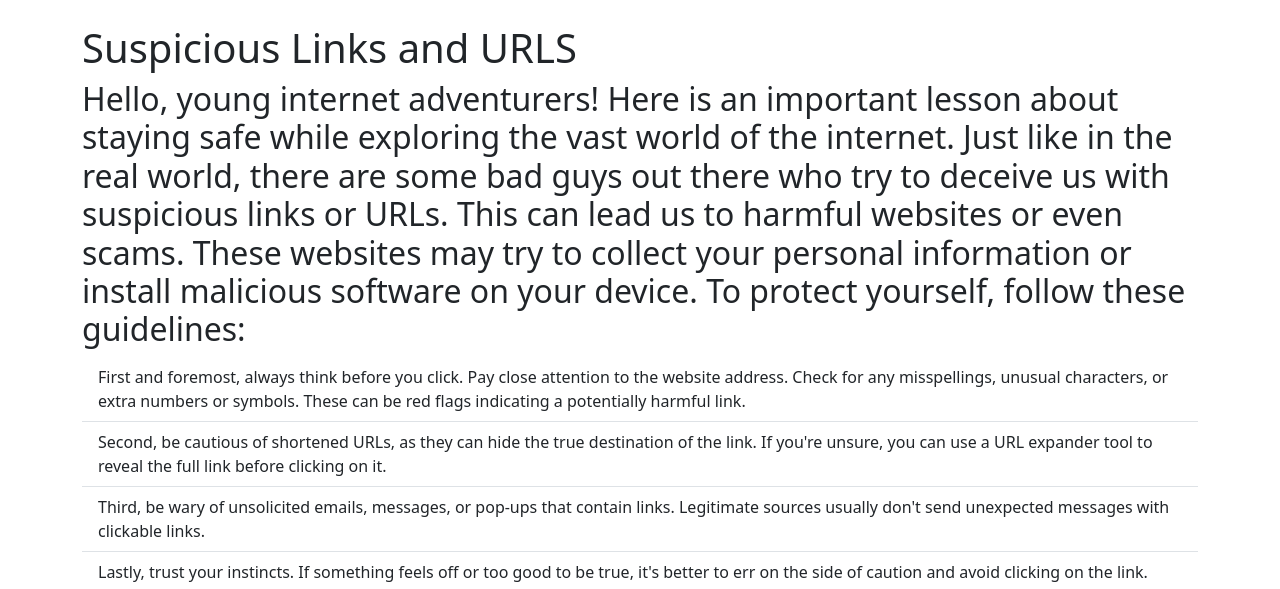
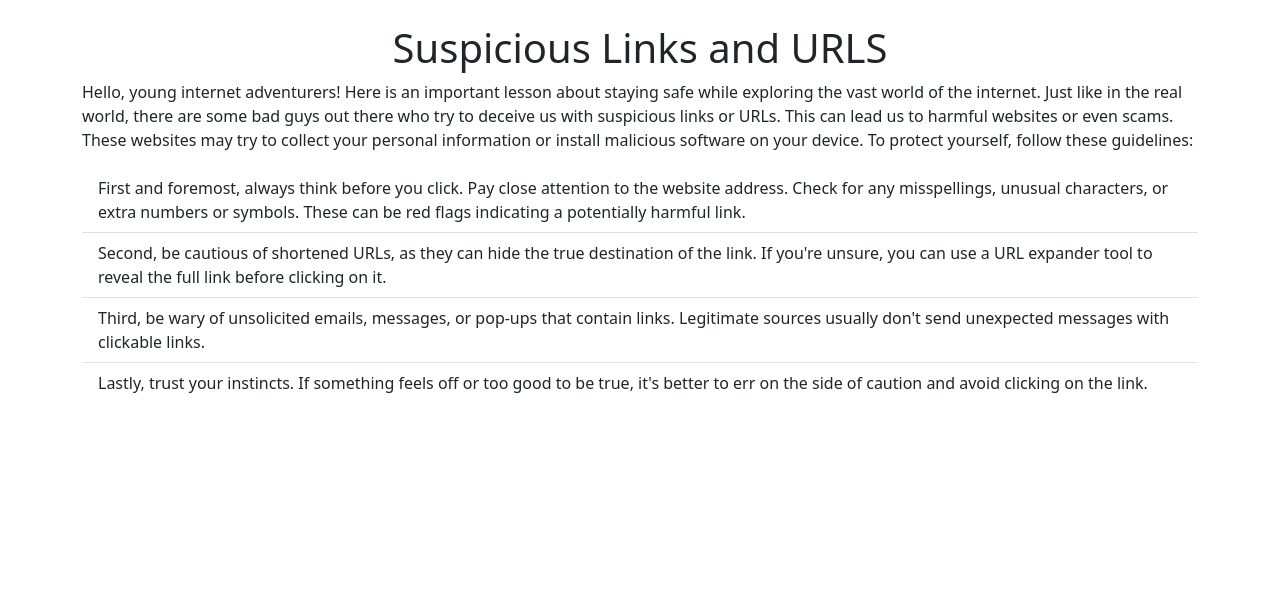
Before and after one commit to katrinars/AiDUCATION, a Flask app: page /links in a window 1280 px wide. Shown: the part 102-691 px from the top of the page. Run offline with Flask 3, Linux system fonts and the light colour scheme.

Commit message:
center h1 title info pages

```diff
--- a/templates/base.html
+++ b/templates/base.html
@@ -39,7 +39,6 @@
     <link href="https://cdn.jsdelivr.net/npm/bootstrap@5.3.2/dist/css/bootstrap.min.css" rel="stylesheet" integrity="sha384-T3c6CoIi6uLrA9TneNEoa7RxnatzjcDSCmG1MXxSR1GAsXEV/Dwwykc2MPK8M2HN" crossorigin="anonymous">
     <link rel="stylesheet" href="https://cdn.jsdelivr.net/npm/bootstrap@5.3.2/dist/css/bootstrap.rtl.min.css" integrity="sha384-nU14brUcp6StFntEOOEBvcJm4huWjB0OcIeQ3fltAfSmuZFrkAif0T+UtNGlKKQv" crossorigin="anonymous">
 
-
   </head>
   <body>
     <br/>
--- a/templates/links.html
+++ b/templates/links.html
@@ -1,7 +1,7 @@
 {% extends 'base.html' %}
 {% block content %}
-    <h1>Suspicious Links and URLS</h1>
-        <h2>Hello, young internet adventurers! Here is an important lesson about staying safe while exploring the vast world of the internet. Just like in the real world, there are some bad guys out there who try to deceive us with suspicious links or URLs. This can lead us to harmful websites or even scams. These websites may try to collect your personal information or install malicious software on your device. To protect yourself, follow these guidelines:    </h2>
+    <h1 class="text-center">Suspicious Links and URLS</h1>
+        <p>Hello, young internet adventurers! Here is an important lesson about staying safe while exploring the vast world of the internet. Just like in the real world, there are some bad guys out there who try to deceive us with suspicious links or URLs. This can lead us to harmful websites or even scams. These websites may try to collect your personal information or install malicious software on your device. To protect yourself, follow these guidelines:</p>
         <div>
             <ul class="list-group list-group-flush">
                 <li class="list-group-item">
--- a/templates/strangers.html
+++ b/templates/strangers.html
@@ -1,9 +1,6 @@
 {% extends 'base.html' %}
-
 {% block content %}
-    <h1>Good practice when talking to strangers!</h1>
-    <script src="https://cdn.jsdelivr.net/npm/bootstrap@5.3.2/dist/js/bootstrap.bundle.min.js" integrity="sha384-C6RzsynM9kWDrMNeT87bh95OGNyZPhcTNXj1NW7RuBCsyN/o0jlpcV8Qyq46cDfL" crossorigin="anonymous"></script>
-
+    <h1 class="text-center">Good practice when talking to strangers!</h1>
     <div class="flex-row d-flex">
         <div class="float-left w-75 p-2 pr-5">
             <div class="paragraph">
```
Also changed, not shown: templates/protect_info.html (+1 -7 lines).
